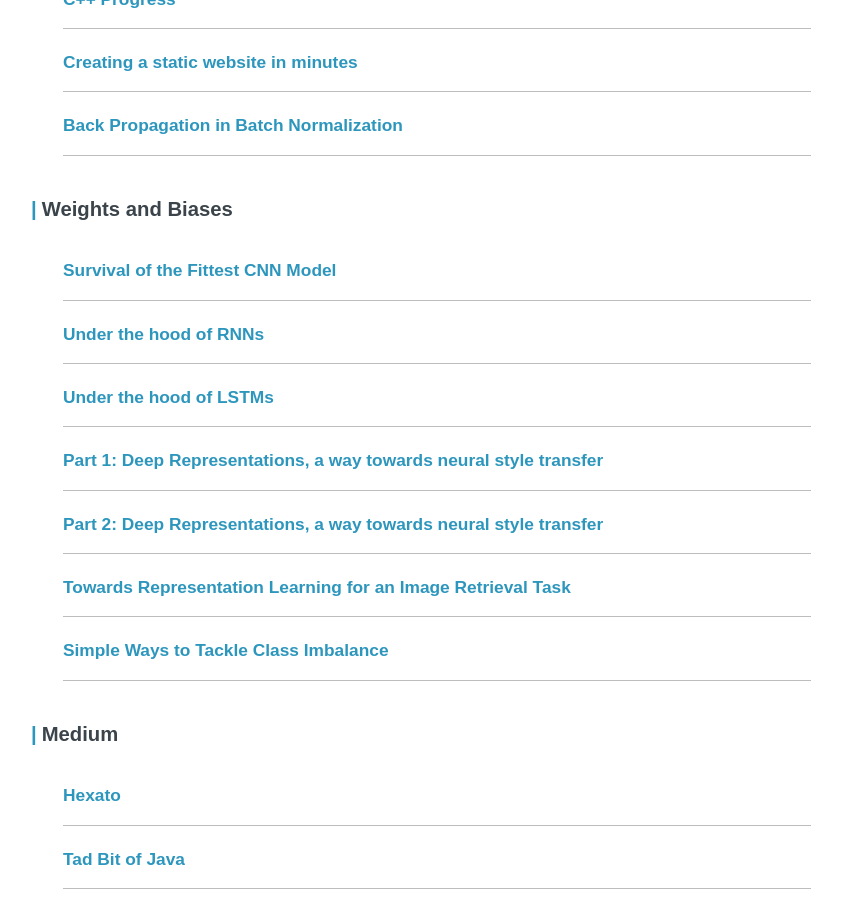
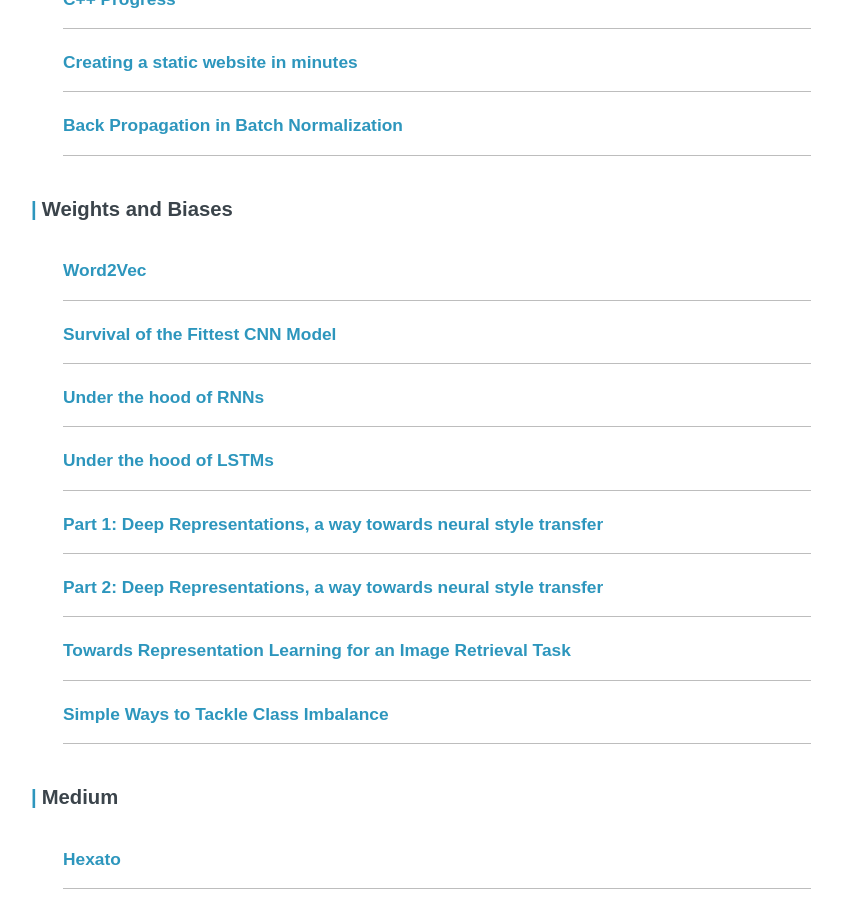
Before and after one commit to ariG23498/ariG23498.github.io, a Jekyll site: the page built from blogs.md, in a window 1280 px wide and 900 px high, scrolled down 448 px. Shown: the whole window, without its empty margins (219-1061 px from the left). Built offline with Jekyll 4.4.1, drawn with Linux system fonts in a browser that asks for light colours.

Commit message:
Update blogs.md

```diff
--- a/blogs.md
+++ b/blogs.md
@@ -17,6 +17,9 @@ permalink: /posts
         <a class="archive-item-link" href="{{site.url}}/assets/BatchNorm.pdf">Back Propagation in Batch Normalization</a>
     </article>
     <h3>Weights and Biases</h3>
+    <article class="archive-item">
+        <a class="archive-item-link" href="https://wandb.ai/authors/embeddings/reports/Word2Vec---VmlldzozMzIxNjQ">Word2Vec</a>
+    </article>
     <article class="archive-item">
         <a class="archive-item-link" href="https://bitly.com/vlga_cnn">Survival of the Fittest CNN Model</a>
     </article>
```
